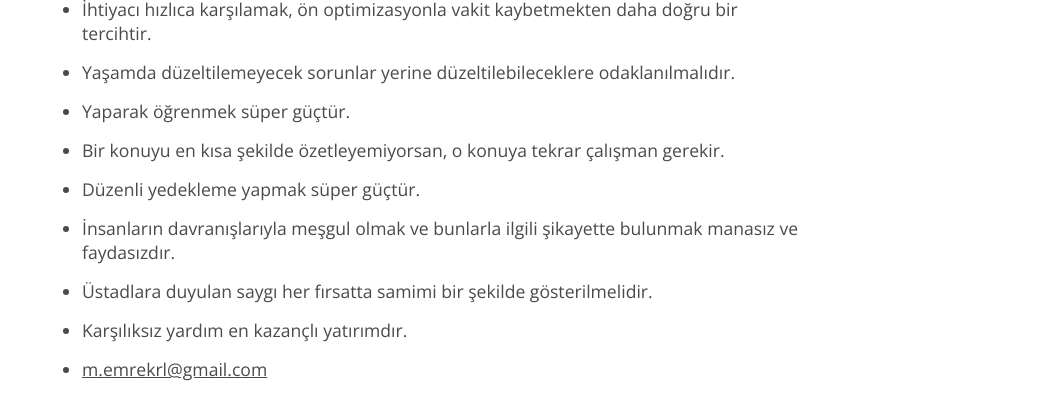
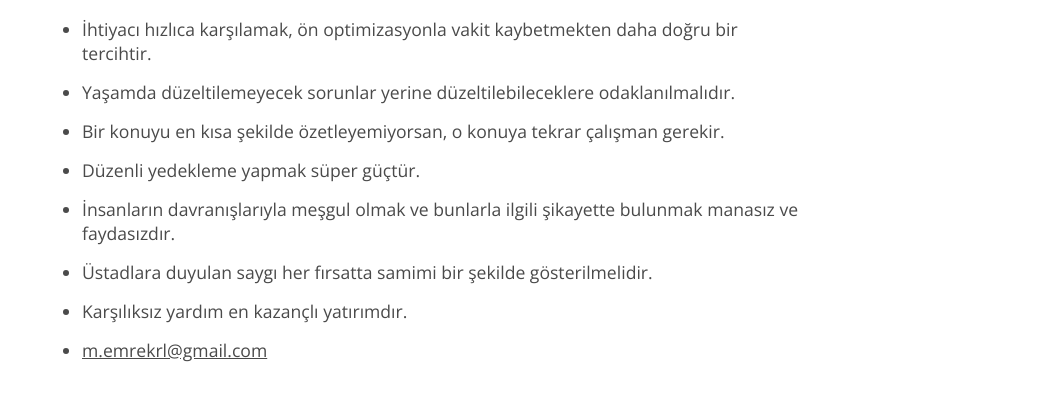
Before and after one commit to eIektro/website, a plain HTML site: page index.html in a window 1280 px wide. Shown: the part 271-690 px from the top of the page, without its empty margins (218-1280 px from the left). Drawn offline with nearby package versions, Linux system fonts and the light colour scheme.

Commit message:
Remove line

```diff
--- a/index.html
+++ b/index.html
@@ -31,7 +31,6 @@
             <ul>
                 <li>İhtiyacı hızlıca karşılamak, ön optimizasyonla vakit kaybetmekten daha doğru bir tercihtir.</li>
                 <li>Yaşamda düzeltilemeyecek sorunlar yerine düzeltilebileceklere odaklanılmalıdır.</li>
-                <li>Yaparak öğrenmek süper güçtür.</li>
                 <li>Bir konuyu en kısa şekilde özetleyemiyorsan, o konuya tekrar çalışman gerekir.</li>
                 <li>Düzenli yedekleme yapmak süper güçtür.</li>
                 <li>İnsanların davranışlarıyla meşgul olmak ve bunlarla ilgili şikayette bulunmak manasız ve faydasızdır.</li>
```
